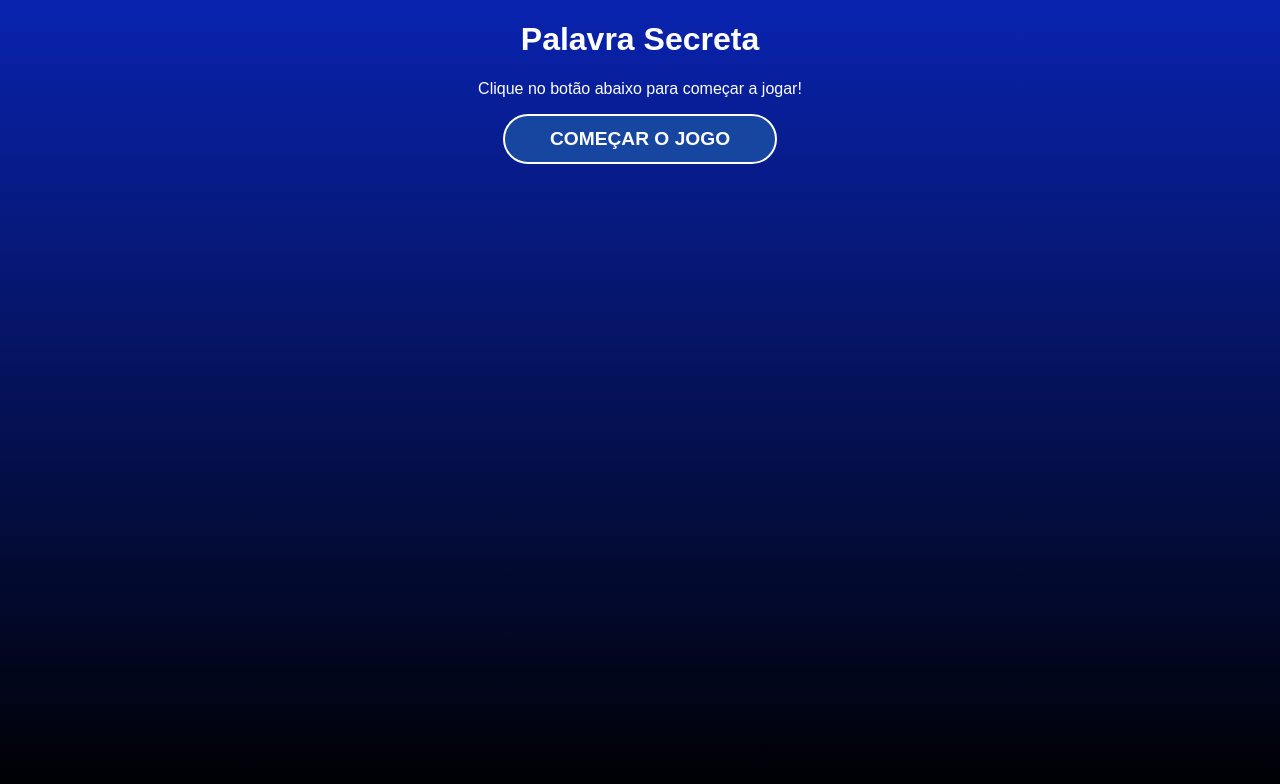
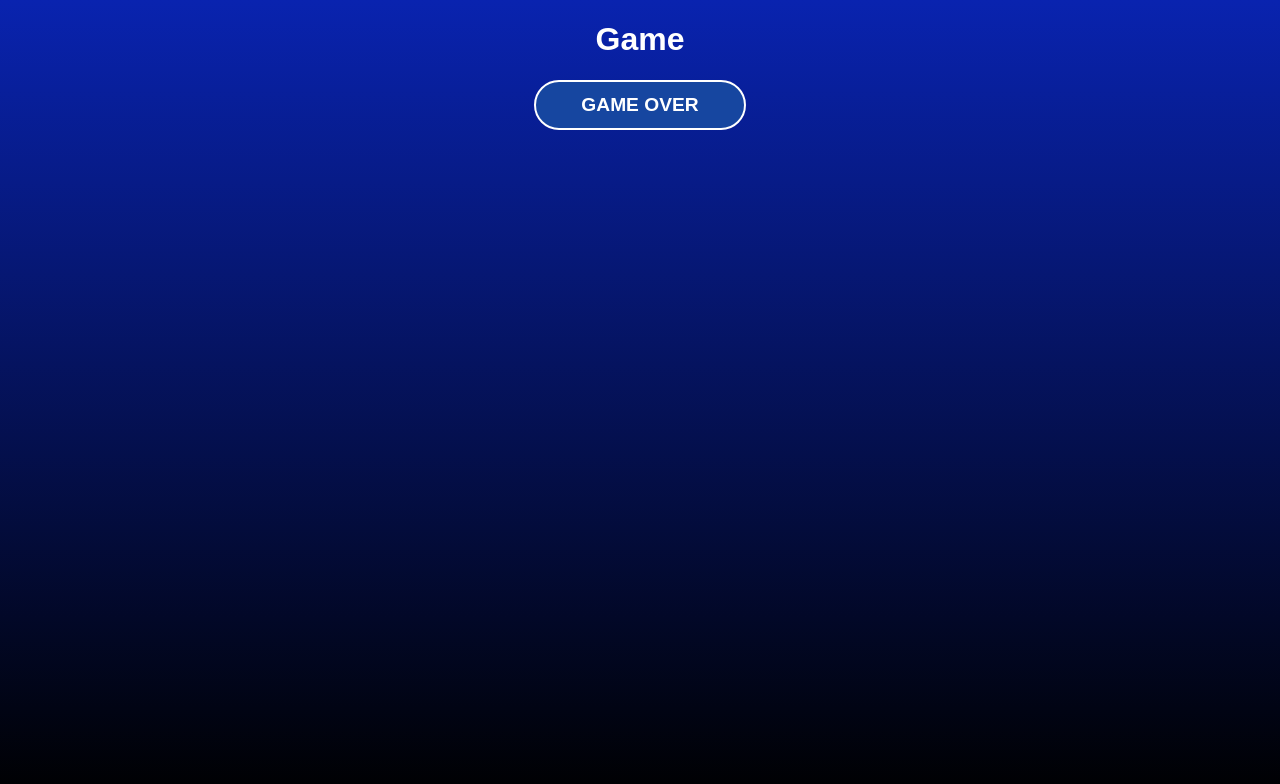
Before and after one commit to andre10dias/secret-word, a React (Vite) app in the folder secretword/: page / in a window 1280 px wide. Both pictures are taken after a click on the button "COMEÇAR O JOGO". Shown: the top 784 px of the page. Built offline with nearby package versions, Linux system fonts and the light colour scheme.

Commit message:
Alterando estágios do Jogo

```diff
--- a/secretword/src/App.jsx
+++ b/secretword/src/App.jsx
@@ -15,13 +15,27 @@
   const [gameStage, setGameStage] = useState(stages[0].name);
   const [words] = useState(wordsList);
 
-  console.log(words);
+  // Inicia palavra secreta do jogo
+  const startGame = () => {
+    setGameStage(stages[1].name);
+  }
+
+
+  // Processa a entrada das letras
+  const verifyLetter = () => {
+    setGameStage(stages[2].name);
+  }
+
+  // Recomeça o jogo
+  const retry = () => {
+    setGameStage(stages[0].name);
+  }
 
   return (
     <div className="app">
-      {gameStage === 'start' && <StartScreen />}
-      {gameStage === 'game' && <Game />}
-      {gameStage === 'end' && <GameOver />}
+      {gameStage === 'start' && <StartScreen startGame={startGame} />}
+      {gameStage === 'game' && <Game verifyLetter={verifyLetter} />}
+      {gameStage === 'end' && <GameOver retry={retry} />}
     </div>
   )
 }
--- a/secretword/src/componensts/Game.jsx
+++ b/secretword/src/componensts/Game.jsx
@@ -1,8 +1,11 @@
 import './Game.css'
 
-const Game = () => {
+const Game = ({ verifyLetter }) => {
   return (
-    <div>Game</div>
+    <div>
+      <h1>Game</h1>
+      <button onClick={verifyLetter}>Game Over</button>
+    </div>
   )
 }
 
--- a/secretword/src/componensts/GameOver.jsx
+++ b/secretword/src/componensts/GameOver.jsx
@@ -1,8 +1,11 @@
 import './GameOver.css'
 
-const GameOver = () => {
+const GameOver = ({ retry }) => {
   return (
-    <div>GameOver</div>
+    <div>
+      <h1>GameOver</h1>
+      <button onClick={retry}>Recomeçar</button>
+    </div>
   )
 }
 
--- a/secretword/src/componensts/StartScreen.jsx
+++ b/secretword/src/componensts/StartScreen.jsx
@@ -1,11 +1,11 @@
 import './StartScreen.css'
 
-const StartScreen = () => {
+const StartScreen = ({ startGame }) => {
   return (
     <div>
         <h1>Palavra Secreta</h1>
         <p>Clique no botão abaixo para começar a jogar!</p>
-        <button>Começar o jogo</button>
+        <button onClick={startGame}>Começar o jogo</button>
     </div>
   )
 }
```
